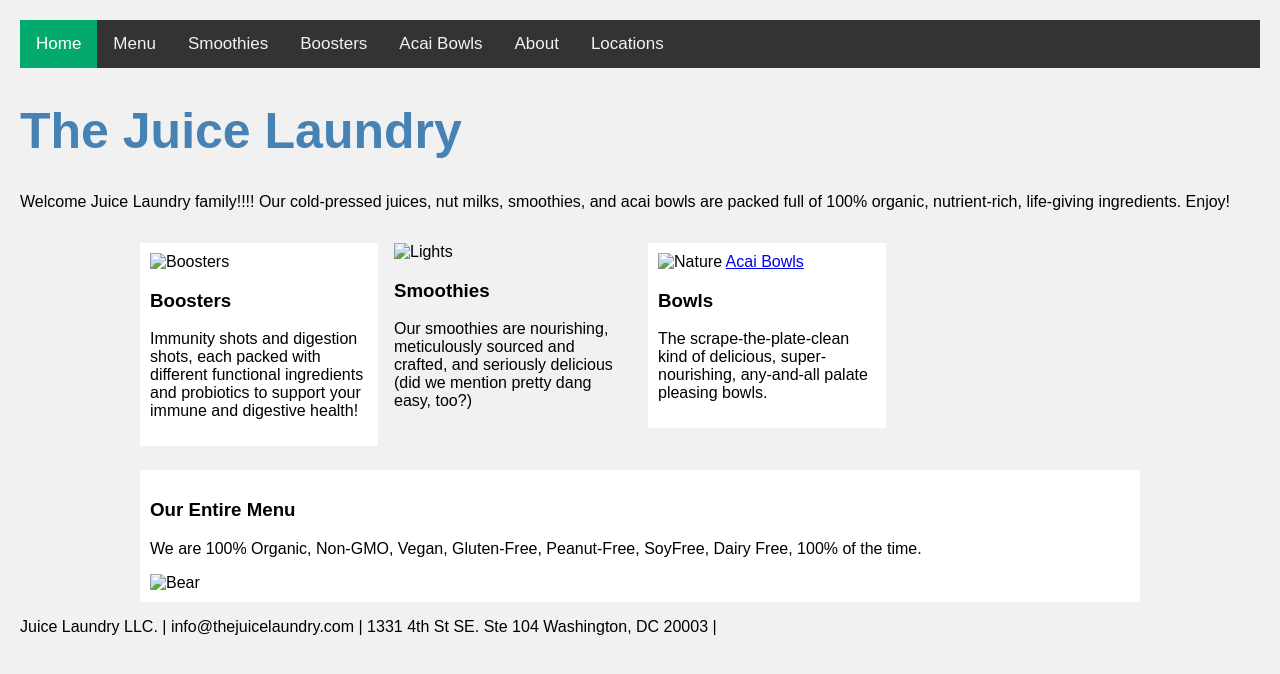
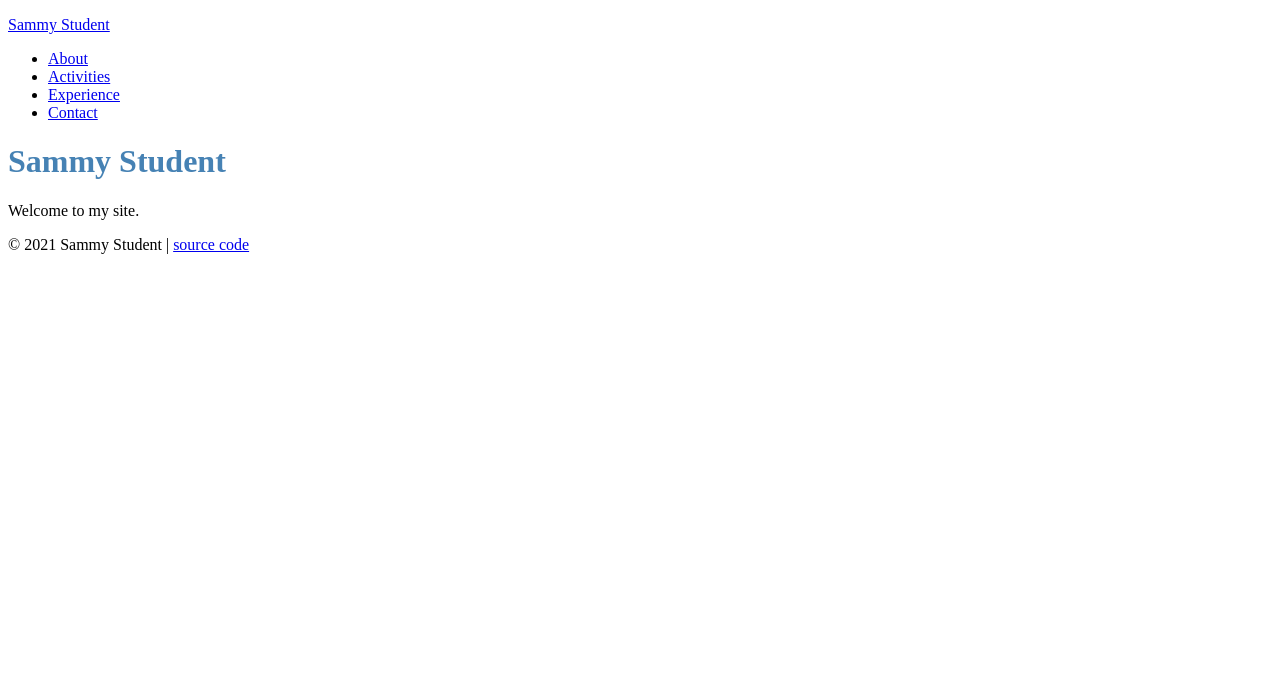
Before and after one commit to rockbravo/luminherofitness, a plain HTML site: page index.html in a window 1280 px wide. Drawn offline with Linux system fonts and the light colour scheme.

Commit message:
Update index.html

```diff
--- a/index.html
+++ b/index.html
@@ -2,209 +2,30 @@
 <html>
   <head>
     <meta charset="utf-8">
-    <title>The Juice Laundry!!</title>
+    <title>Sammy Student | Work hard, play hard</title>
     <link rel="stylesheet" href="stylesheets/sammy-style.css">
   </head>
   <body>
-
-<!DOCTYPE html>
-<html>
-<head>
-<meta name="viewport" content="width=device-width, initial-scale=1">
-<style>
-body {
-  margin: 0;
-  font-family: Arial, Helvetica, sans-serif;
-}
-
-.topnav {
-  overflow: hidden;
-  background-color: #333;
-}
-
-.topnav a {
-  float: left;
-  color: #f2f2f2;
-  text-align: center;
-  padding: 14px 16px;
-  text-decoration: none;
-  font-size: 17px;
-}
-
-.topnav a:hover {
-  background-color: #ddd;
-  color: black;
-}
-
-.topnav a.active {
-  background-color: #04AA6D;
-  color: white;
-}
-</style>
-</head>
-<body>
-
-<div class="topnav">
-  <a class="active" href="#home">Home</a>
-  <a href="Menu.html">Menu</a>
-  <a href="Smoothies.html">Smoothies</a>
-  <a href="Boosters.html">Boosters</a>
-  <a href="Bowls.html">Acai Bowls</a>
-  <a href="#about">About</a>
-  <a href="#locations">Locations</a>
-
-</div>
-</body>
-</html>
-
-
-
-
-
-
-
-
-
-
-
-
-
-
+    <header>
+      <p><a href="index.html">Sammy Student</a></p>
+      <nav>
+        <ul>
+          <li><a href="about.html">About</a></li>
+          <li><a href="activities.html">Activities</a></li>
+          <li><a href="experience.html">Experience</a></li>
+          <li><a href="contact.html">Contact</a></li>
+        </ul>
+      </nav>
+    </header>
 
     <div class="page">
-      <h1>The Juice Laundry</h1>
-      <p>Welcome Juice Laundry family!!!! Our cold-pressed juices, nut milks, smoothies, and acai bowls are packed full of 100% organic,
-        nutrient-rich, life-giving ingredients. Enjoy!</p>
-
-
-
-      <!DOCTYPE html>
-      <html>
-      <head>
-      <meta name="viewport" content="width=device-width, initial-scale=1">
-      <style>
-      * {
-        box-sizing: border-box;
-      }
-
-      body {
-        background-color: #f1f1f1;
-        padding: 20px;
-        font-family: Arial;
-      }
-
-      /* Center website */
-      .main {
-        max-width: 1000px;
-        margin: auto;
-      }
-
-      h1 {
-        font-size: 50px;
-        word-break: break-all;
-      }
-
-      .row {
-        margin: 8px -16px;
-      }
-
-      /* Add padding BETWEEN each column */
-      .row,
-      .row > .column {
-        padding: 8px;
-      }
-
-      /* Create four equal columns that floats next to each other */
-      .column {
-        float: left;
-        width: 25%;
-      }
-
-      /* Clear floats after rows */
-      .row:after {
-        content: "";
-        display: table;
-        clear: both;
-      }
-
-      /* Content */
-      .content {
-        background-color: white;
-        padding: 10px;
-      }
-
-      /* Responsive layout - makes a two column-layout instead of four columns */
-      @media screen and (max-width: 900px) {
-        .column {
-          width: 50%;
-        }
-      }
-
-      /* Responsive layout - makes the two columns stack on top of each other instead of next to each other */
-      @media screen and (max-width: 600px) {
-        .column {
-          width: 100%;
-        }
-      }
-      </style>
-      </head>
-      <body>
-
-      <!-- MAIN (Center website) -->
-      <div class="main">
-
-
-      <!-- Portfolio Gallery Grid -->
-      <div class="row">
-        <div class="column">
-          <div class="content">
-            <img src="images/Home Page Booters Portfolio.jpeg" alt="Boosters" style="width:100%">
-            <h3>Boosters</h3>
-            <p>Immunity shots and digestion shots, each packed with different functional ingredients and probiotics to support your immune and digestive health!</p>
-
-          </div>
-        </div>
-        <div class="column">
-          <div class="Smoothies">
-          <img src="images/Home page Smoothies Portfolio.jpeg" alt="Lights" style="width:100%">
-            <h3>Smoothies</h3>
-            <p>Our smoothies are nourishing, meticulously sourced and crafted, and seriously delicious (did we mention pretty dang easy, too?)</p>
-          </div>
-        </div>
-        <div class="column">
-          <div class="content">
-          <img src="images/Home Page Bowls.jpeg" alt="Nature" style="width:100%">
-          <a href="Bowls.html">Acai Bowls</a>
-          <h3>Bowls</h3>
-            <p>The scrape-the-plate-clean kind of delicious, super-nourishing, any-and-all palate pleasing bowls. </p>
-          </div>
-        </div>
-
-      <!-- END GRID -->
-      </div>
-
-      <div class="content">
-        <h3>Our Entire Menu</h3>
-        <p>We are 100% Organic, Non-GMO, Vegan, Gluten-Free, Peanut-Free, SoyFree, Dairy Free, 100% of the time.</p>
-        <img src="images/Menu Homepage.png" alt="Bear" style="width:100%">
-
-
-      </div>
-
-      <!-- END MAIN -->
-      </div>
-
-      </body>
-      </html>
-
-
-
-
-
+      <h1>Sammy Student</h1>
+      <p>Welcome to my site.</p>
     </div>
 
     <footer>
-      <p>Juice Laundry LLC. | info@thejuicelaundry.com | 1331 4th St SE. Ste 104 Washington, DC 20003 |
+      <p>&copy; 2021 Sammy Student |
+        <a href="https://github.com/prof-rossetti/student-site">source code</a>
       </p>
     </footer>
 
```
